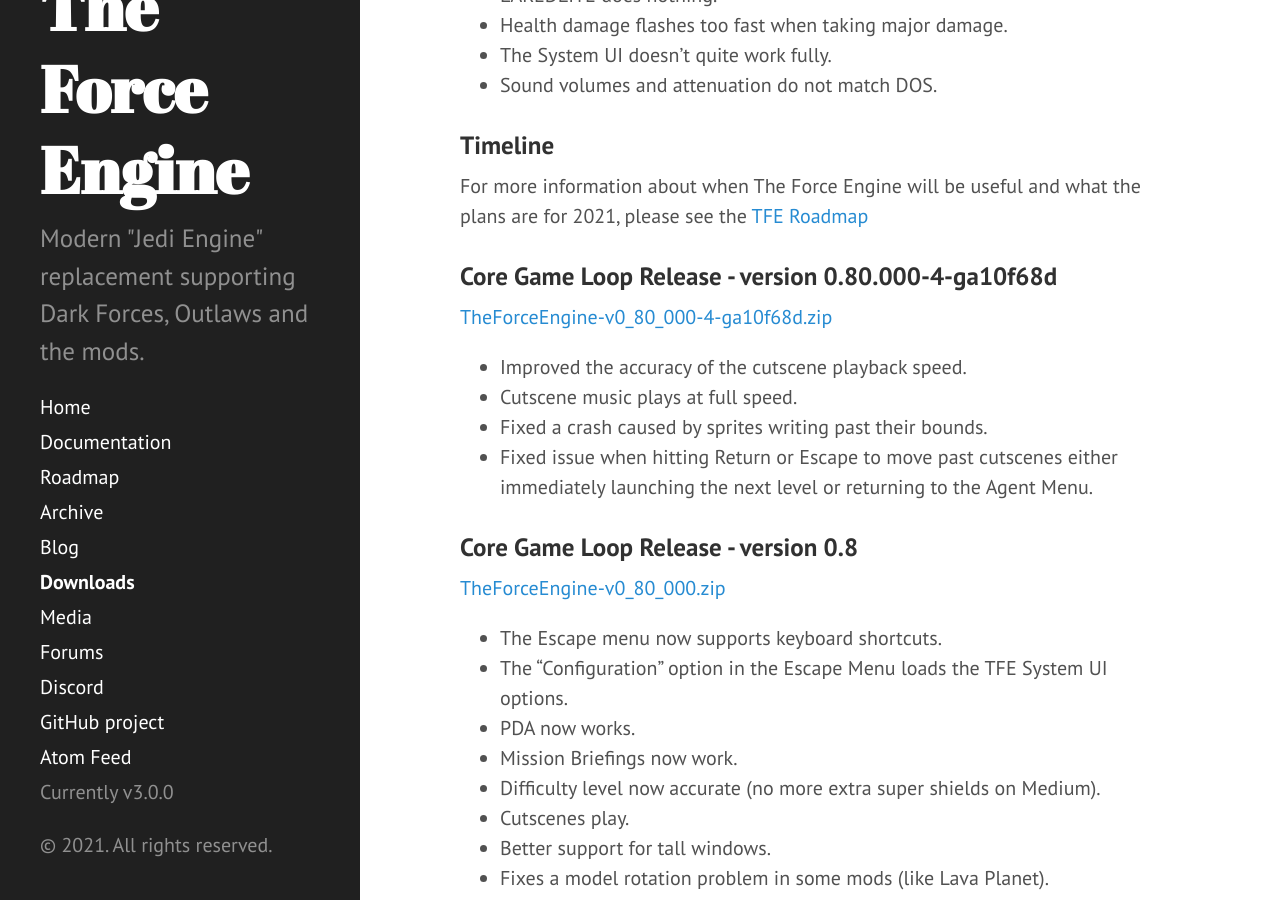
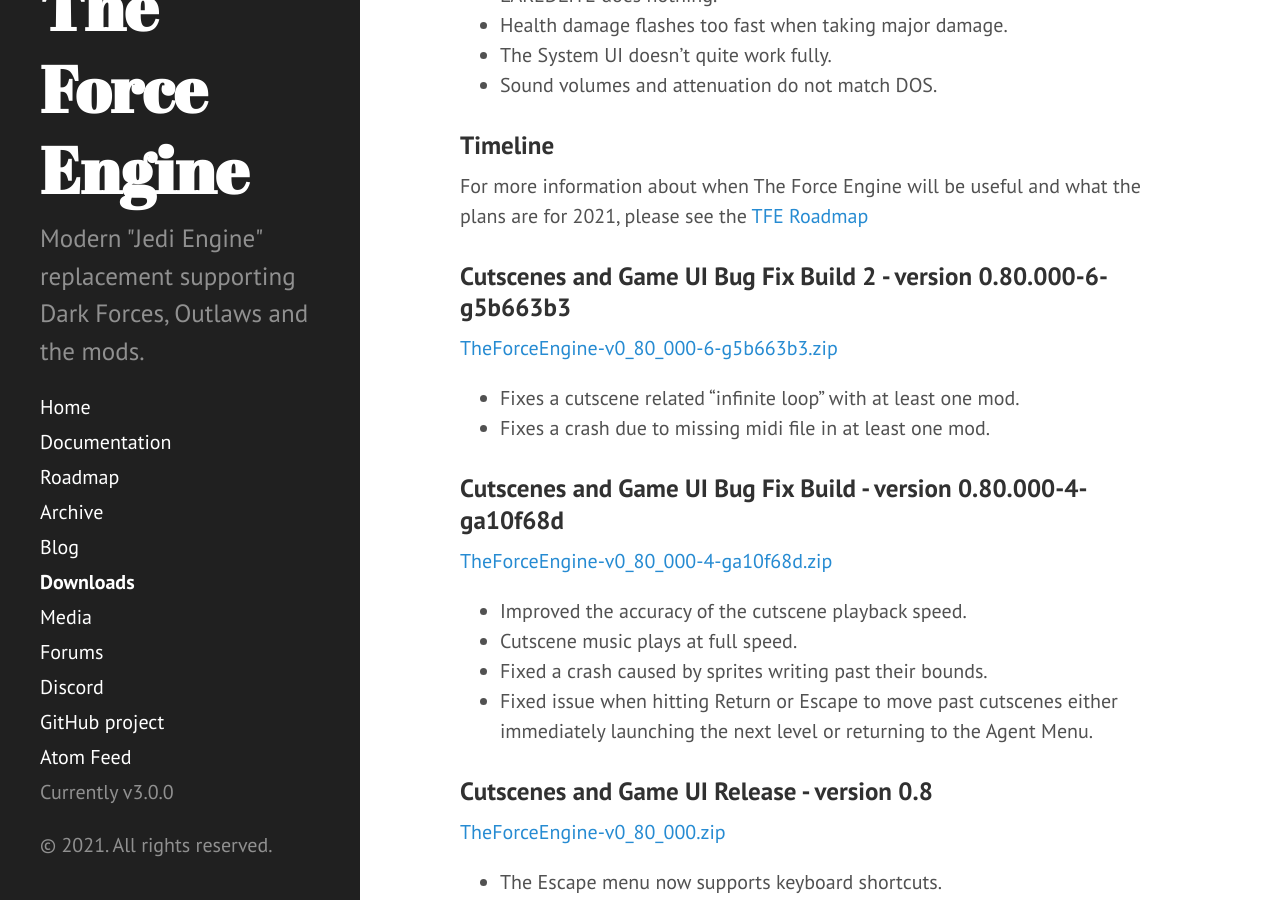
Before and after one commit to TheForceEngine/TheForceEngine.github.io, a Jekyll site: the page built from downloads.md, in a window 1280 px wide and 900 px high, scrolled down 523 px. Built offline with Jekyll 4.4.1, drawn with Linux system fonts in a browser that asks for light colours.

Commit message:
Update downloads.md

```diff
--- a/downloads.md
+++ b/downloads.md
@@ -21,14 +21,19 @@
 ### Timeline
 For more information about when The Force Engine will be useful and what the plans are for 2021, please see the [TFE Roadmap](Roadmap.md)
 
-### Core Game Loop Release - version 0.80.000-4-ga10f68d
+### Cutscenes and Game UI Bug Fix Build 2 - version 0.80.000-6-g5b663b3
+[TheForceEngine-v0_80_000-6-g5b663b3.zip](archive/TheForceEngine-v0_80_000-6-g5b663b3.zip) <br>
+* Fixes a cutscene related "infinite loop" with at least one mod.
+* Fixes a crash due to missing midi file in at least one mod.
+
+### Cutscenes and Game UI Bug Fix Build - version 0.80.000-4-ga10f68d
 [TheForceEngine-v0_80_000-4-ga10f68d.zip](archive/TheForceEngine-v0_80_000-4-ga10f68d.zip) <br>
 * Improved the accuracy of the cutscene playback speed.
 * Cutscene music plays at full speed.
 * Fixed a crash caused by sprites writing past their bounds.
 * Fixed issue when hitting Return or Escape to move past cutscenes either immediately launching the next level or returning to the Agent Menu.
 
-### Core Game Loop Release - version 0.8
+### Cutscenes and Game UI Release - version 0.8
 [TheForceEngine-v0_80_000.zip](archive/TheForceEngine-v0_80_000.zip) <br>
 * The Escape menu now supports keyboard shortcuts.
 * The "Configuration" option in the Escape Menu loads the TFE System UI options.
```
